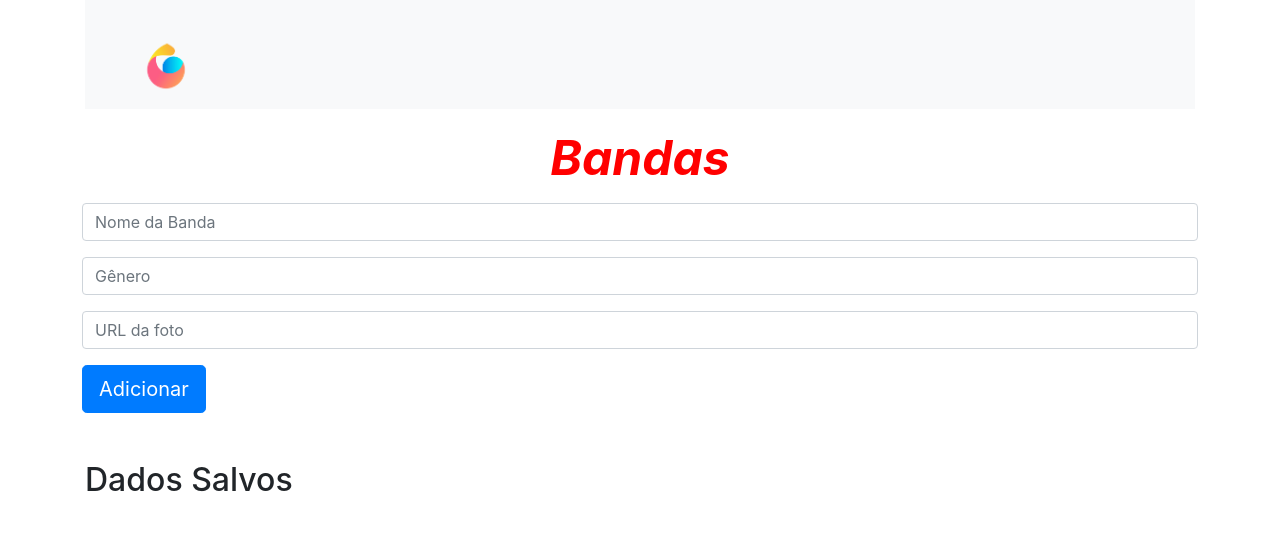
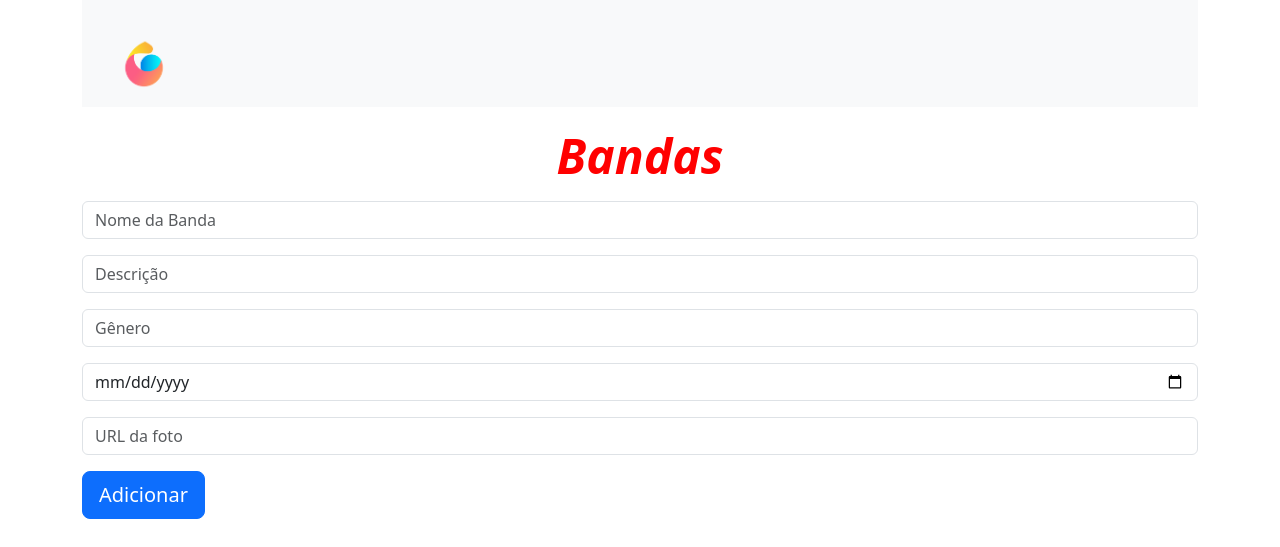
Before and after one commit to cesareds/cdrecords_pyngo, a Flask app: page /bandas in a window 1280 px wide. Shown: the top 547 px of the page. Run offline with Flask 3, Linux system fonts and the light colour scheme; a database or web service that is not in the repository returns one stand-in record (values such as "Sample title"); parts of the project's set-up code (start-up, migrations or seed data) failed here and were passed over; some libraries are stand-ins or nearby versions.

Commit message:
date picker

```diff
--- a/templates/bandas.html
+++ b/templates/bandas.html
@@ -5,7 +5,6 @@
     <meta name="viewport" content="width=device-width, initial-scale=1">
     <link href="https://cdn.jsdelivr.net/npm/bootstrap@5.3.3/dist/css/bootstrap.min.css" rel="stylesheet" integrity="sha384-QWTKZyjpPEjISv5WaRU9OFeRpok6YctnYmDr5pNlyT2bRjXh0JMhjY6hW+ALEwIH" crossorigin="anonymous">
     <title>Bandas</title>
-    <link href="https://stackpath.bootstrapcdn.com/bootstrap/4.5.2/css/bootstrap.min.css" rel="stylesheet">
     <!-- Link para o seu arquivo CSS personalizado -->
     <link rel="stylesheet" href="{{ url_for('static', filename='css/style.css') }}">
 </head>
@@ -24,7 +23,11 @@
         <div class="row mb-5 mt-3">
             <form action="/submit_banda" method="post">
                 <div class="input-group mb-3">
-                    <input name="nome" type="text" class="form-control" placeholder="Nome da Banda" aria-label="nome_banda" aria-describedby="basic-addon1">
+                    <input name="nome" type="text" class="form-control" placeholder="Nome da Banda" aria-label="nome_banda">
+                </div>
+
+                <div class="input-group mb-3">
+                    <input name="descricao" type="text" class="form-control" placeholder="Descrição" aria-label="descricao">
                 </div>
 
                 <div class="input-group mb-3">
@@ -32,7 +35,11 @@
                 </div>
 
                 <div class="input-group mb-3">
-                    <input name="url" type="text" class="form-control" placeholder="URL da foto" aria-label="url" aria-describedby="photo">
+                    <input name="dataDeFormacao" type="date" class="form-control" placeholder="Data de Formação" aria-label="dataDeFormacao">
+                </div>
+
+                <div class="input-group mb-3">
+                    <input name="url" type="text" class="form-control" placeholder="URL da foto" aria-label="url">
                 </div>
 
                 <button type="submit" class="btn btn-primary btn-lg">Adicionar</button>
@@ -46,11 +53,15 @@
                 {% for banda in bandas %}
                     <div class="col-md-4">
                         <div class="card mb-3">
-                            <img src="{{banda['url']}}" class="card-img-top" alt="img">
+                            <img src="{{ banda['url'] }}" class="card-img-top" alt="img">
                             <div class="card-body">
-                                <h5 class="card-title">{{banda['nome']}}</h5>
-                                <p class="card-text">{{banda['genero']}}</p>
+                                <h5 class="card-title">{{ banda['nome'] }}</h5>
+                                <p class="card-text">{{ banda['descricao'] }}</p>
                             </div>
+                            <ul class="list-group list-group-flush">
+                                <li class="list-group-item"><strong>Gênero:</strong> {{ banda['genero'] }}</li>
+                                <li class="list-group-item"><strong>Data de Formação:</strong> {{ banda['dataDeFormacao'] }}</li>
+                            </ul>
                         </div>
                     </div>
                 {% endfor %}
--- a/templates/home.html
+++ b/templates/home.html
@@ -34,9 +34,6 @@
                         </li>
                         <li class="nav-item">
                             <a class="nav-link" href="bandas">Bandas</a>
-                        </li
-                        <li class="nav-item">
-                            <a class="nav-link" href="bandas">Bandas</a>
                         </li>
                         <li class="nav-item">
                             <a class="nav-link" href="#">Músicas</a>
```
